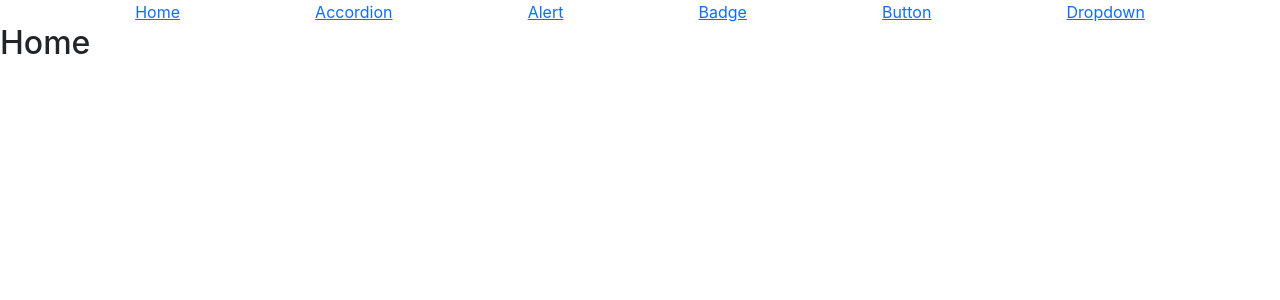
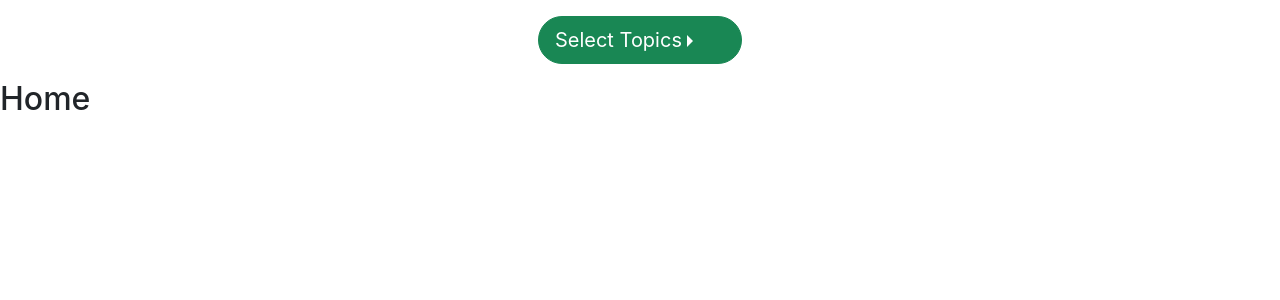
Before and after one commit to sharfuddinzishan/practice-bootstrap, a React (Create React App) app: page / in a window 1280 px wide. Shown: the top 300 px of the page. Built offline with nearby package versions, Linux system fonts and the light colour scheme.

Commit message:
Add main Menu as dropdown

```diff
--- a/src/App.js
+++ b/src/App.js
@@ -7,6 +7,7 @@ import Alert from './Pages/Alert/Alert';
 import Badge from './Pages/Badge/Badge';
 import Button from './Pages/Button/Button';
 import Dropdown from './Pages/Dropdown/Dropdown';
+import Collapse from './Pages/Collapse/Collapse';
 
 function App() {
   return (
@@ -19,6 +20,7 @@ function App() {
       <Route path='/badge' element={<Badge></Badge>}></Route>
       <Route path='/button' element={<Button></Button>}></Route>
       <Route path='/dropdown' element={<Dropdown></Dropdown>}></Route>
+      <Route path='/collapse' element={<Collapse></Collapse>}></Route>
     </Routes>
     </>
   );
--- /dev/null
+++ b/src/Pages/Collapse/Collapse.js
@@ -0,0 +1,11 @@
+import React from 'react';
+
+const Collapse = () => {
+    return (
+        <div>
+
+        </div>
+    );
+};
+
+export default Collapse;
--- a/src/Shared/Header/Header.js
+++ b/src/Shared/Header/Header.js
@@ -3,13 +3,47 @@ import { Link } from 'react-router-dom';
 
 const Header = () => {
     return (
-        <div className='d-flex justify-content-evenly'>
-            <Link to="/">Home</Link>
-            <Link to="/accordion">Accordion</Link>
-            <Link to="/alert">Alert</Link>
-            <Link to="/badge">Badge</Link>
-            <Link to="/button">Button</Link>
-            <Link to="/dropdown">Dropdown</Link>
+        // <div className='d-flex justify-content-evenly'>
+        //     <Link className="dropdownn-item" to="/">Home</Link>
+        //     <Link className="dropdownn-item" to="/accordion">Accordion</Link>
+        //     <Link className="dropdownn-item" to="/alert">Alert</Link>
+        //     <Link className="dropdownn-item" to="/badge">Badge</Link>
+        //     <Link className="dropdownn-item" to="/button">Button</Link>
+        //     <Link className="dropdownn-item" to="/dropdown">Dropdown</Link>
+        //     <Link className="dropdownn-item" to="/dropdown">Collapse</Link>
+        // </div>
+        <div className="dropdown dropend text-center m-3">
+            <button className="btn btn-lg btn-success dropdown-toggle pe-5 rounded-pill" data-bs-toggle="dropdown" data-bs-auto-close="outside">Select Topics</button>
+            <ul className="dropdown-menu dropdown-menu-end dropdown-menu-dark">
+                <li>
+                    <Link className="dropdown-item" to="/">Home</Link>
+                </li>
+                <li>
+                    <span className="dropdown-item-text dropdown-header">Choose :</span>
+                </li>
+                <hr className="dropdown-divider"/>
+                <li>
+                    <Link className="dropdown-item" to="/accordion">Accordion</Link>
+                </li>
+                <li>
+                    <Link className="dropdown-item" to="/alert">Alert</Link>
+                </li>
+                <li>
+                    <Link className="dropdown-item" to="/badge">Badge</Link>
+                </li>
+                <li>
+                    <Link className="dropdown-item" to="/button">Button</Link>
+                </li>
+                <li>
+                    <Link className="dropdown-item" to="/dropdown">Dropdown</Link>
+                </li>
+                <li>
+                    <Link className="dropdown-item" to="/collapse">Collapse</Link>
+                </li>
+                <li>
+                    <Link className="dropdown-item" to="/"></Link>
+                </li>
+            </ul>
         </div>
     );
 };
```
